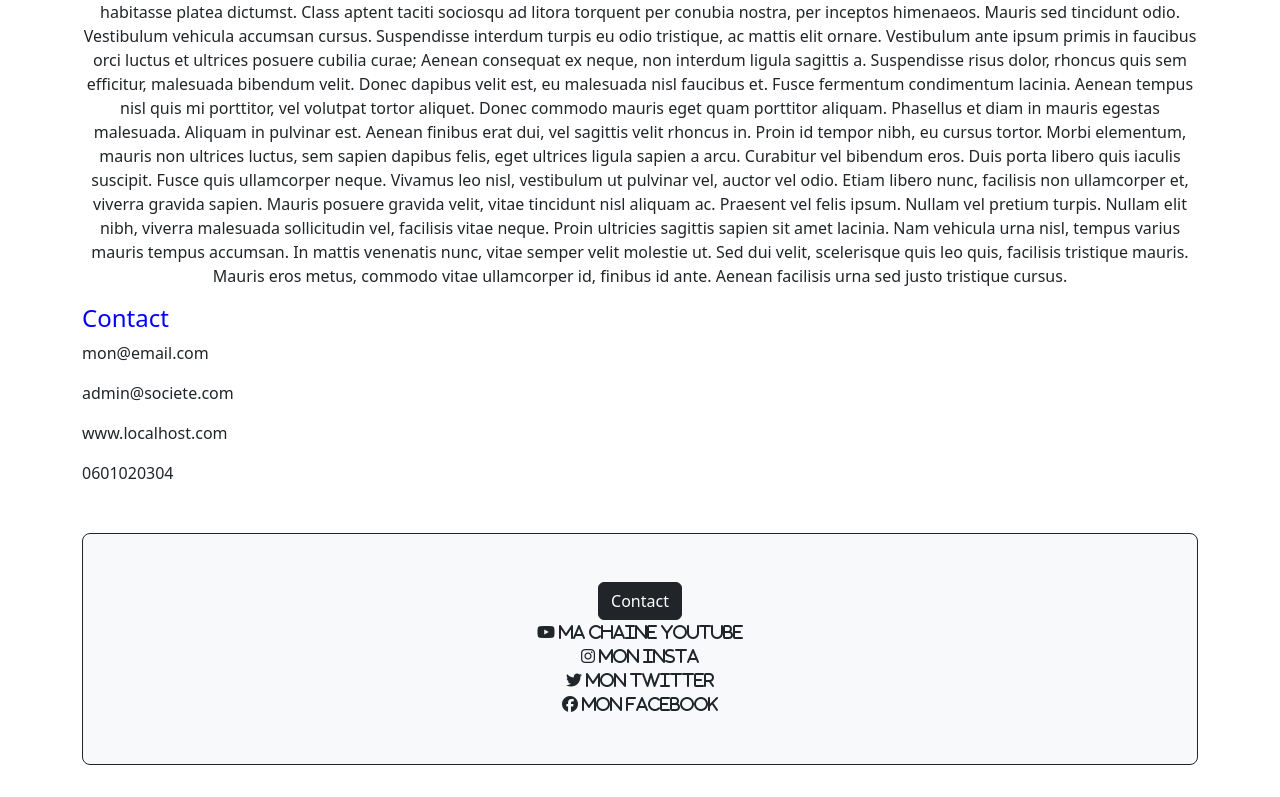
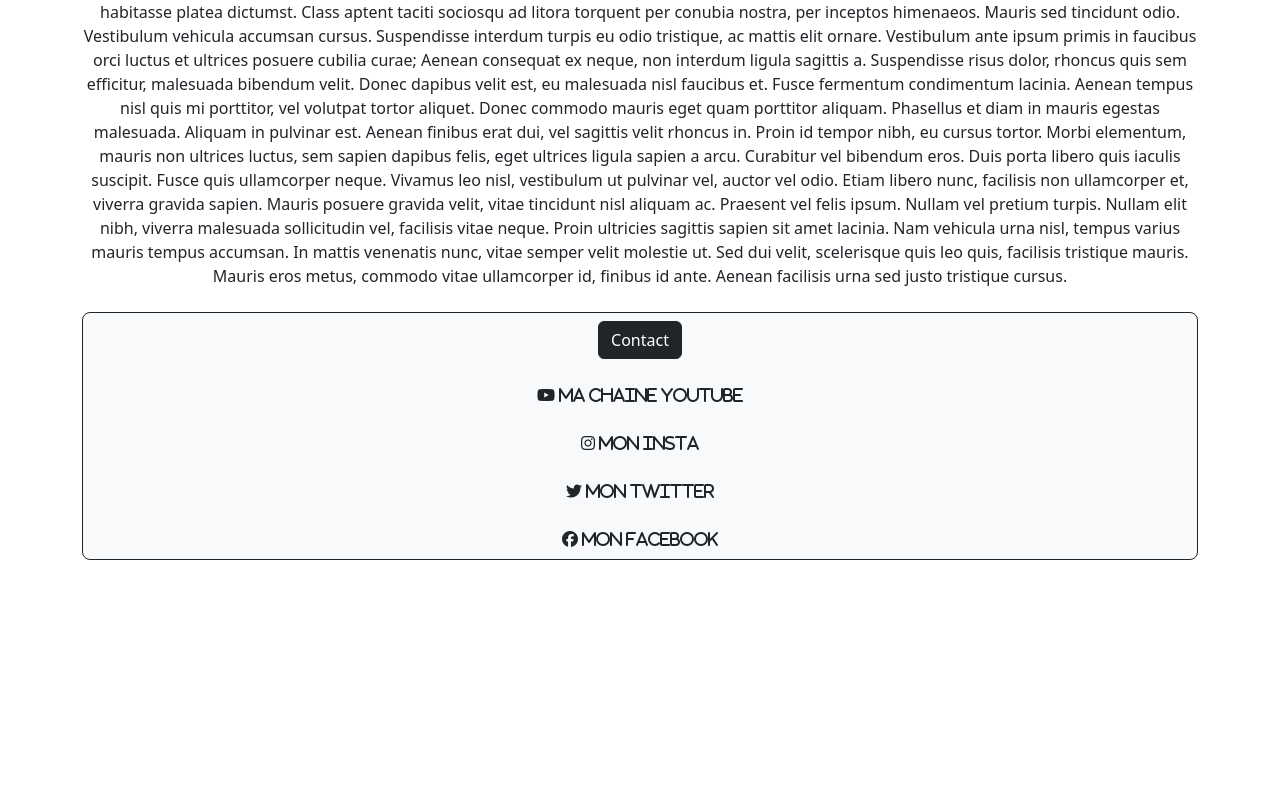
Before and after one commit to Syrulo/E-commerce, a Vue app in the folder app/: page / in a window 1280 px wide. Shown: the part 1456-2253 px from the top of the page. After the commit the page ends 2048 px from the top, so only its background shows below. Built offline with nearby package versions, Linux system fonts and the light colour scheme.

Commit message:
add modif in hompage contact to contact

```diff
--- a/app/src/components/Layout/MainLayout.vue
+++ b/app/src/components/Layout/MainLayout.vue
@@ -15,18 +15,19 @@
         <main>
             <slot v-if="$slots.default"></slot>
         </main>
-        <footer class="border border-dark border-1 rounded-3 p-5 mt-5 bg-light" style="width:100%; text-align: center;">
+        <footer class="border border-dark border-1 rounded-3 p-2 mt-4 bg-light" style="width:100%; text-align: center;">
             <slot
                 v-if="$slots.footer"
                 name="footer"
             ></slot>
             <br>
+            <br>
                 <i class="fa-brands fa-youtube" style="font-size: 100%;">             Ma chaine youtube</i>
-                <br>
+                <br><br>
                 <i class="fa-brands fa-instagram" style="font-size: 100%;">           Mon insta</i>
-                <br>
+                <br><br>
                 <i class="fa-brands fa-twitter" style="font-size: 100%;">             Mon twitter</i>
-                <br>
+                <br><br>
                 <i class="fa-brands fa-facebook" style="font-size: 100%;">            Mon facebook</i>
         </footer>
     </div>
--- a/app/src/views/ContactPage.vue
+++ b/app/src/views/ContactPage.vue
@@ -7,7 +7,14 @@ export default {
 }
 </script>
 <template>
-    <section class="container row">
-        <h1>ok</h1>
+    <section class="container row pt-3 pb-5" >
+        <h2 class="text-center pt-3 pb-5">Contactez-nous</h2>
+        <p style="font-size: 1.5rem;">Service client : client@email.com</p>
+        <br>
+    <p style="font-size: 1.5rem;">Administrateur : admin@societe.com</p>
+    <br>
+    <p style="font-size: 1.5rem;">Webmaster : www.localhost.com</p>
+    <br>
+    <p style="font-size: 1.5rem;">Secretariat : 0601020304</p>
     </section>
 </template>
--- a/app/src/views/HomePage.vue
+++ b/app/src/views/HomePage.vue
@@ -24,11 +24,8 @@ Curabitur pulvinar ante lectus, quis commodo ligula placerat vitae. Etiam vitae
 Suspendisse risus dolor, rhoncus quis sem efficitur, malesuada bibendum velit. Donec dapibus velit est, eu malesuada nisl faucibus et. Fusce fermentum condimentum lacinia. Aenean tempus nisl quis mi porttitor, vel volutpat tortor aliquet. Donec commodo mauris eget quam porttitor aliquam. Phasellus et diam in mauris egestas malesuada. Aliquam in pulvinar est. Aenean finibus erat dui, vel sagittis velit rhoncus in. Proin id tempor nibh, eu cursus tortor. Morbi elementum, mauris non ultrices luctus, sem sapien dapibus felis, eget ultrices ligula sapien a arcu. Curabitur vel bibendum eros. Duis porta libero quis iaculis suscipit. Fusce quis ullamcorper neque. Vivamus leo nisl, vestibulum ut pulvinar vel, auctor vel odio.
 
 Etiam libero nunc, facilisis non ullamcorper et, viverra gravida sapien. Mauris posuere gravida velit, vitae tincidunt nisl aliquam ac. Praesent vel felis ipsum. Nullam vel pretium turpis. Nullam elit nibh, viverra malesuada sollicitudin vel, facilisis vitae neque. Proin ultricies sagittis sapien sit amet lacinia. Nam vehicula urna nisl, tempus varius mauris tempus accumsan. In mattis venenatis nunc, vitae semper velit molestie ut. Sed dui velit, scelerisque quis leo quis, facilisis tristique mauris. Mauris eros metus, commodo vitae ullamcorper id, finibus id ante. Aenean facilisis urna sed justo tristique cursus. </p>
-    <h4 class="contact">Contact</h4>
-    <p>mon@email.com</p>
-    <p>admin@societe.com</p>
-    <p>www.localhost.com</p>
-    <p>0601020304</p>
+
+
     </section>
 </template>
 <style scoped>
```
